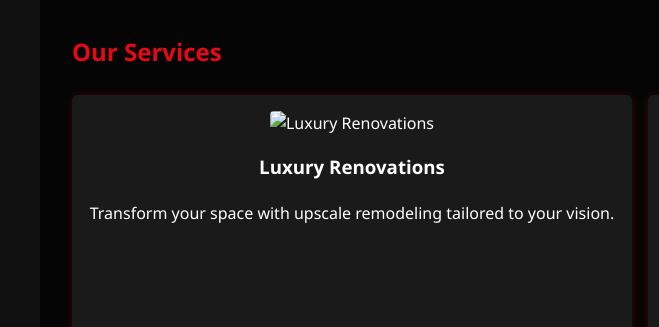
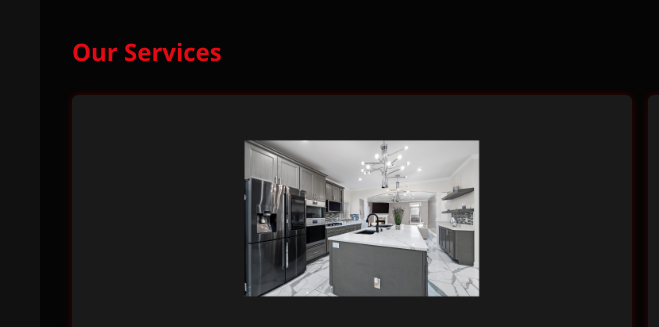
Before and after one commit to caseymorrs23/BeyondConstruction, a plain HTML site: page index.html in a window 1280 px wide. Shown: the part 441-768 px from the top of the page, 0-659 px from the left. Drawn offline with Linux system fonts and the light colour scheme.

Commit message:
Update index.html

```diff
--- a/index.html
+++ b/index.html
@@ -161,7 +161,7 @@
     <h2>Our Services</h2>
     <div class="services-list">
       <div class="service-item">
-        <img src="luxury-renovations.png" alt="Luxury Renovations">
+        <img src="luxury-renovation.png" alt="Luxury Renovations">
         <h3>Luxury Renovations</h3>
         <p>Transform your space with upscale remodeling tailored to your vision.</p>
       </div>
```
